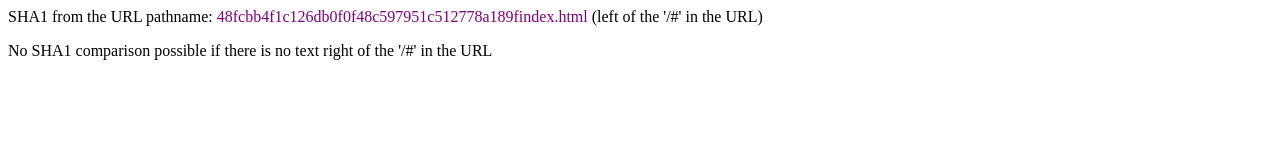
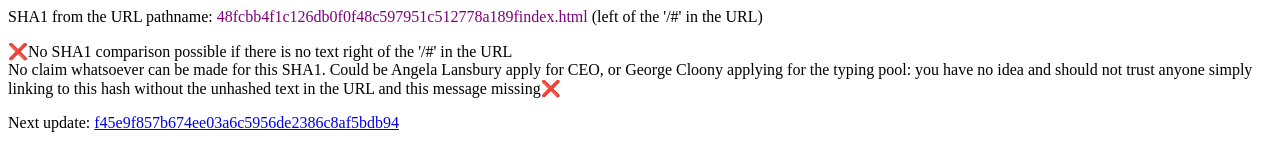
Before and after one commit to paul-hammant/KickAssRecruitment, a plain HTML site: page 48fcbb4f1c126db0f0f48c597951c512778a189f/index.html in a window 1280 px wide. Drawn offline with Linux system fonts and the light colour scheme.

Commit message:
more messaging, forward nav

```diff
--- a/48fcbb4f1c126db0f0f48c597951c512778a189f/index.html
+++ b/48fcbb4f1c126db0f0f48c597951c512778a189f/index.html
@@ -1,9 +1,11 @@
 <html>
 <head>
+    <title>Merkleized Candidacy Progress</title>
     <meta charset="UTF-8">
     <script type="text/javascript" src="../js/hashes.min.js"></script>
 </head>
 <body>
 <script type="text/javascript" src="../verify.js"></script>
+<p>Next update: <a href="../f45e9f857b674ee03a6c5956de2386c8af5bdb94/">f45e9f857b674ee03a6c5956de2386c8af5bdb94</a></p>
 </body>
 </html>
--- a/verify.js
+++ b/verify.js
@@ -7,7 +7,7 @@ let hh = h.replaceAll("\n", "<br>")
 
 if (hh === "") {
 
-    document.write('<p>No SHA1 comparison possible if there is no text right of the \'/#\' in the URL</p>');
+    document.write('<p>❌No SHA1 comparison possible if there is no text right of the \'/#\' in the URL<br>No claim whatsoever can be made for this SHA1. Could be Angela Lansbury apply for CEO, or George Cloony applying for the typing pool: you have no idea and should not trust anyone simply linking to this hash without the unhashed text in the URL and this message missing❌</p>');
 
 } else {
 
```
Also changed, not shown: f45e9f857b674ee03a6c5956de2386c8af5bdb94/index.html (+2 -0 lines), f68349ac3e8f06bc7716a3e05d0ffd4e6efe8562/index.html (+1 -0 lines).
